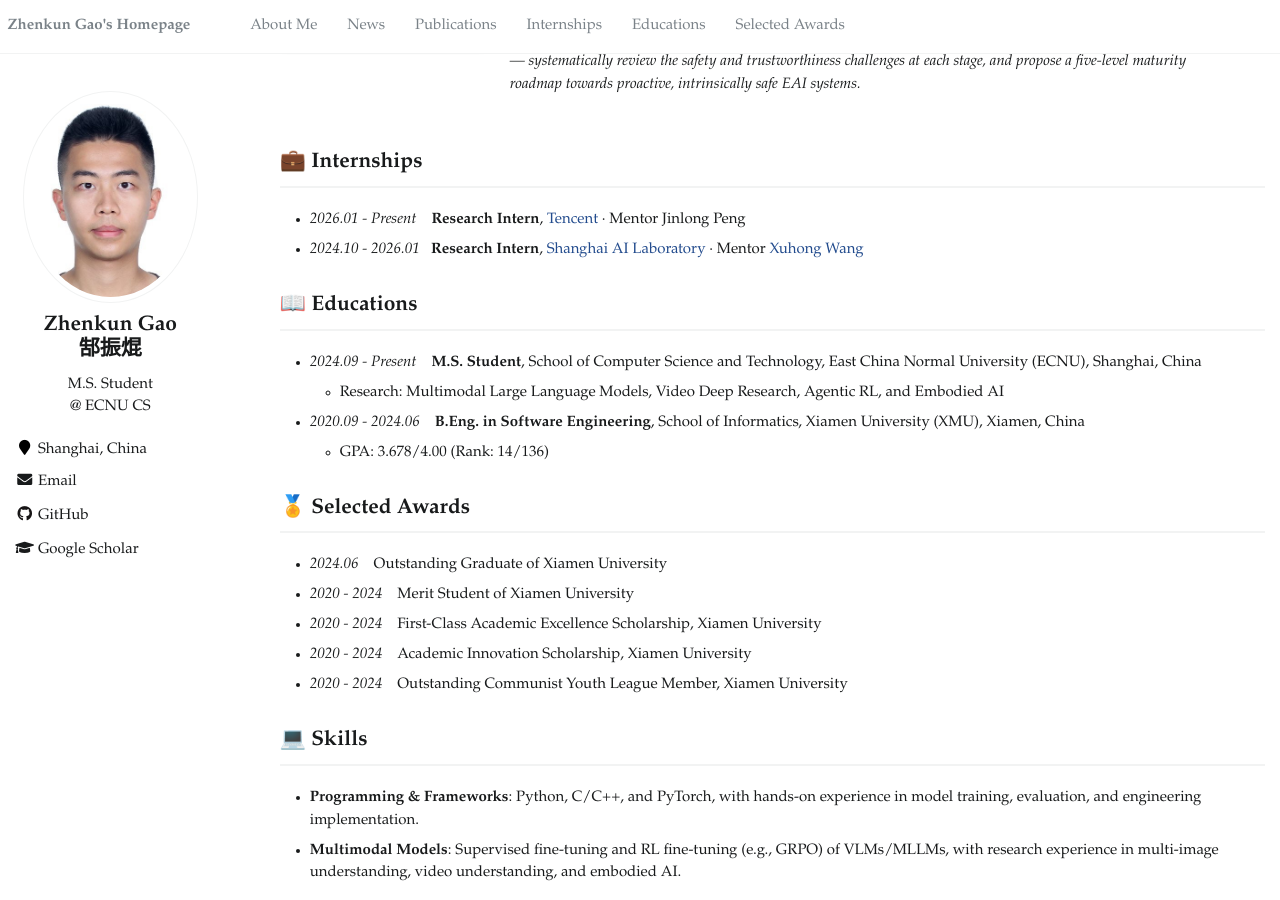
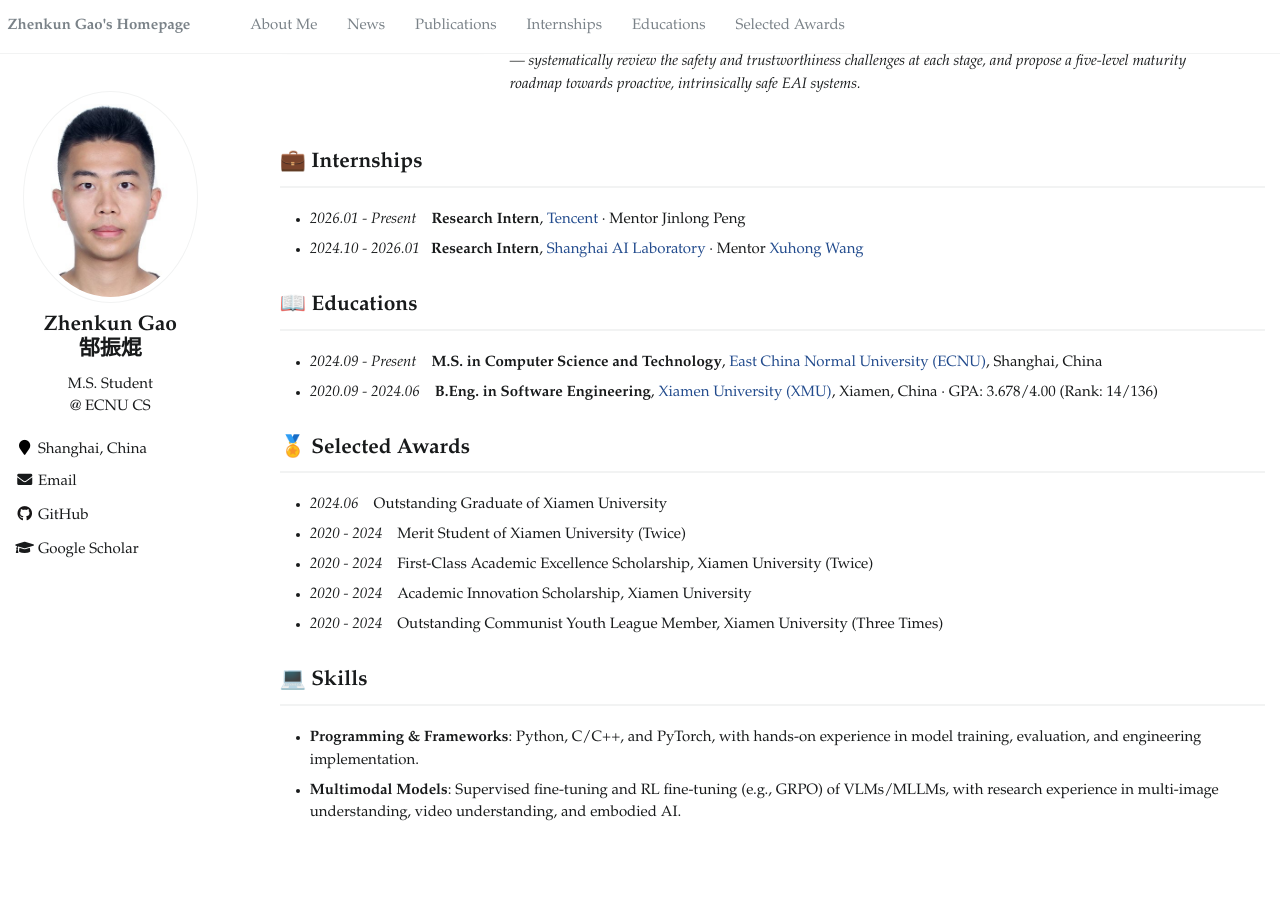
Before and after one commit to Stephen-gzk/stephen-gzk.github.io, a Jekyll site: the page built from _pages/about.md, in a window 1280 px wide and 900 px high, scrolled down 1888 px. Built offline with Jekyll 4.4.1, drawn with Linux system fonts in a browser that asks for light colours; after the commit the page ends 2728 px from its top, so only the background shows below that.

Commit message:
Tighten Educations section to match site style
Co-Authored-By: Claude Fable 5 <noreply@anthropic.com>

```diff
--- a/_pages/about.md
+++ b/_pages/about.md
@@ -121,19 +121,17 @@ Xin Tan, Bangwei Liu, Yicheng Bao, Qijian Tian, **Zhenkun Gao**, Xiongbin Wu, Zh
 
 # 📖 Educations
 
-- *2024.09 - Present* &ensp; **M.S. Student**, School of Computer Science and Technology, East China Normal University (ECNU), Shanghai, China
-  - Research: Multimodal Large Language Models, Video Deep Research, Agentic RL, and Embodied AI
-- *2020.09 - 2024.06* &ensp; **B.Eng. in Software Engineering**, School of Informatics, Xiamen University (XMU), Xiamen, China
-  - GPA: 3.678/4.00 (Rank: 14/136)
+- *2024.09 - Present* &ensp; **M.S. in Computer Science and Technology**, [East China Normal University (ECNU)](https://english.ecnu.edu.cn/), Shanghai, China
+- *2020.09 - 2024.06* &ensp; **B.Eng. in Software Engineering**, [Xiamen University (XMU)](https://en.xmu.edu.cn/), Xiamen, China · GPA: 3.678/4.00 (Rank: 14/136)
 
 
 # 🏅 Selected Awards
 
 - *2024.06* &ensp; Outstanding Graduate of Xiamen University
-- *2020 - 2024* &ensp; Merit Student of Xiamen University
-- *2020 - 2024* &ensp; First-Class Academic Excellence Scholarship, Xiamen University
+- *2020 - 2024* &ensp; Merit Student of Xiamen University (Twice)
+- *2020 - 2024* &ensp; First-Class Academic Excellence Scholarship, Xiamen University (Twice)
 - *2020 - 2024* &ensp; Academic Innovation Scholarship, Xiamen University
-- *2020 - 2024* &ensp; Outstanding Communist Youth League Member, Xiamen University
+- *2020 - 2024* &ensp; Outstanding Communist Youth League Member, Xiamen University (Three Times)
 
 
 # 💻 Skills
```
